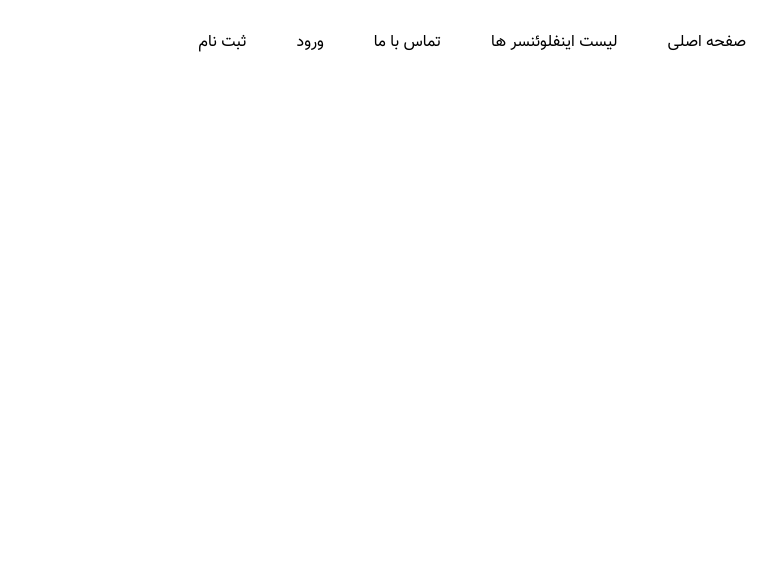
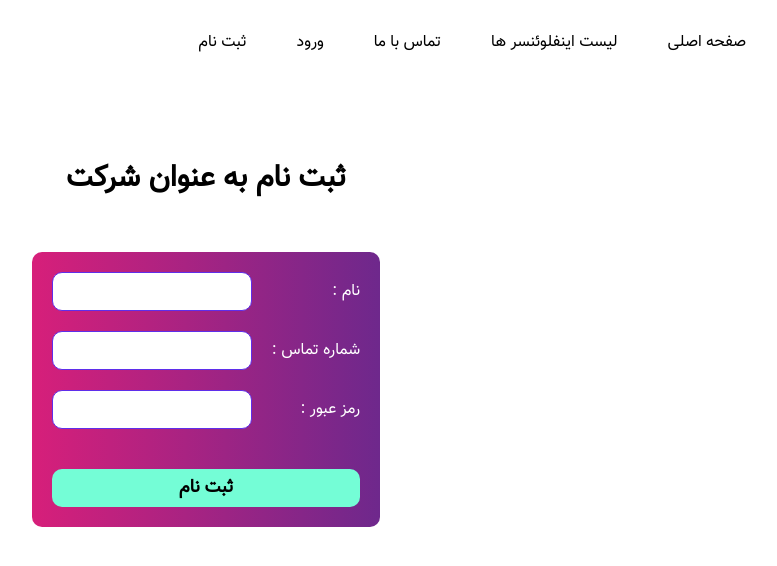
Before and after one commit to Alivolley/jaryan, a React (Create React App) app: page /registerCompany in a window 1280 px wide. Shown: the top 566 px of the page, without its empty margins (434-1211 px from the left). Built offline with nearby package versions, Linux system fonts and the light colour scheme.

Commit message:
register as company page finished

```diff
--- a/src/pages/RegisterCompany/RegisterCompany.css
+++ b/src/pages/RegisterCompany/RegisterCompany.css
@@ -0,0 +1,52 @@
+.register {
+   direction: rtl;
+   margin-top: 10rem;
+}
+
+.register-title {
+   margin-bottom: 5rem;
+   text-align: center;
+   font-size: 3rem;
+}
+
+.register_form {
+   display: flex;
+   flex-direction: column;
+   gap: 2rem;
+   background: linear-gradient(90deg, rgba(215, 31, 122, 1) 0%, rgba(110, 40, 140, 1) 100%);
+   width: fit-content;
+   margin-left: auto;
+   margin-right: auto;
+   padding: 2rem;
+   border-radius: 1rem;
+}
+
+.register-input__wrapper {
+   display: flex;
+   justify-content: space-between;
+   align-items: center;
+   gap: 2rem;
+}
+
+.register-input__lable {
+   color: white;
+}
+
+.register-input {
+   width: 20rem;
+   border: 1px solid #5f2eea;
+   padding: 0.8rem 1rem;
+   border-radius: 1rem;
+}
+
+.register-btn {
+   padding: 0.5rem 3rem;
+   border-radius: 1rem;
+   background-color: #74fdd6;
+   color: black;
+   border: none;
+   font-size: 1.8rem;
+   font-weight: 700;
+   cursor: pointer;
+   margin-top: 2rem;
+}
--- a/src/pages/RegisterCompany/RegisterCompany.jsx
+++ b/src/pages/RegisterCompany/RegisterCompany.jsx
@@ -1,8 +1,34 @@
-import React from "react";
+import React, { useState } from "react";
 import "./RegisterCompany.css";
 
 const RegisterCompany = () => {
-   return <div></div>;
+   const [userName, setUserName] = useState("");
+   const [number, setNumber] = useState("");
+   const [password, setPassword] = useState("");
+
+   const formHandler = (e) => {
+      e.preventDefault();
+   };
+   return (
+      <div className="register">
+         <h3 className="register-title">ثبت نام به عنوان شرکت</h3>
+         <form className="register_form" onSubmit={formHandler}>
+            <div className="register-input__wrapper">
+               <label className="register-input__lable">نام : </label>
+               <input type="text" className="register-input" value={userName} onChange={(e) => setUserName(e.target.value)} />
+            </div>
+            <div className="register-input__wrapper">
+               <label className="register-input__lable">شماره تماس : </label>
+               <input type="text" className="register-input" value={number} onChange={(e) => setNumber(e.target.value)} />
+            </div>
+            <div className="register-input__wrapper">
+               <label className="register-input__lable">رمز عبور : </label>
+               <input type="text" className="register-input" value={password} onChange={(e) => setPassword(e.target.value)} />
+            </div>
+            <button className="register-btn">ثبت نام</button>
+         </form>
+      </div>
+   );
 };
 
 export default RegisterCompany;
```
